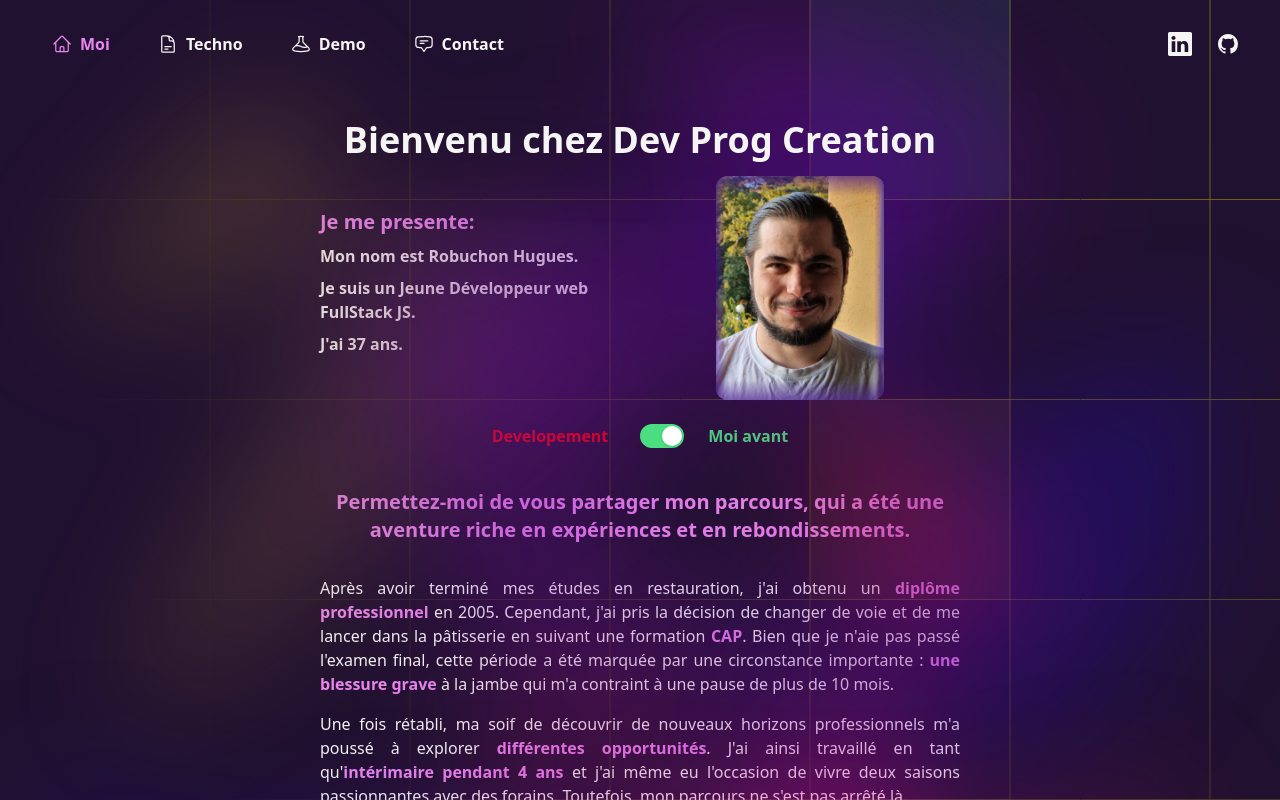
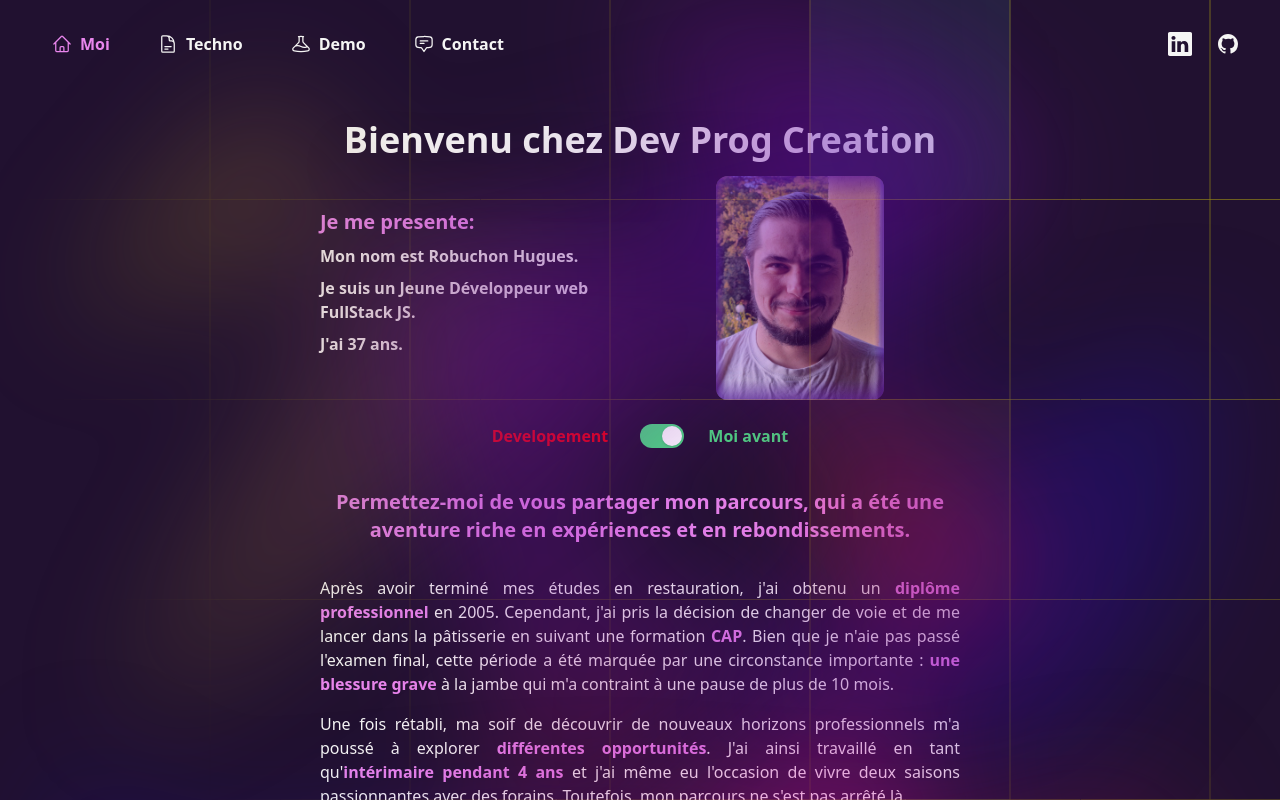
Before and after one commit to Robuchon/MaVitrine, a Vue app: page /home in a window 1280 px wide. Shown: the top 800 px of the page. Built offline with nearby package versions, Linux system fonts and the light colour scheme; what prettier-plugin-tailwindcss would draw is missing.

Commit message:
probleme d'index de profondeur

```diff
--- a/src/App.vue
+++ b/src/App.vue
@@ -1,7 +1,7 @@
 <template>
   <div class="relative flex min-h-screen flex-col">
     <div
-      class="absolute left-0 right-0 top-0 bottom-0 w-full overflow-hidden lg:w-full"
+      class="absolute left-0 right-0 top-0 bottom-0 w-full overflow-hidden lg:w-full z-10"
     >
       <svg
         class="absolute inset-0 h-full w-full stroke-Neutral/40 [mask-image:radial-gradient(100%_100%_at_top_right,white,transparent)]"
```
